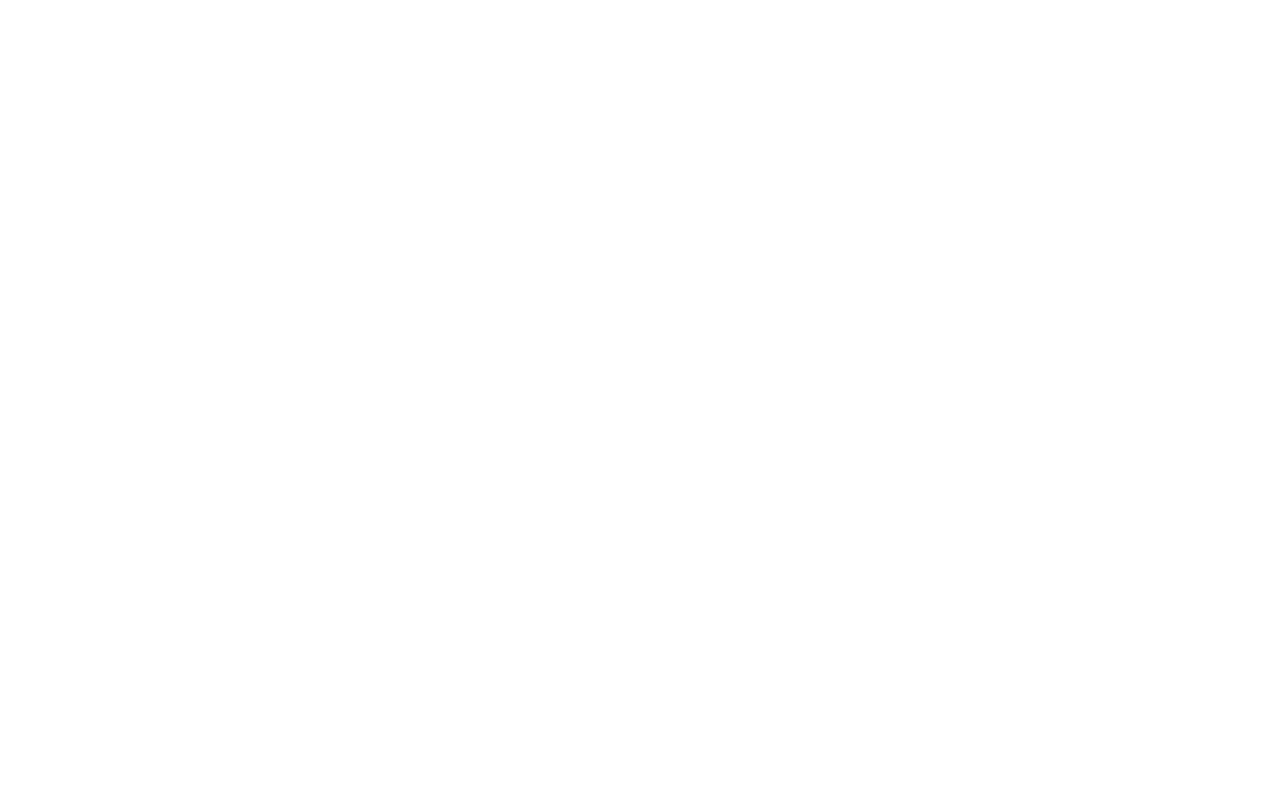
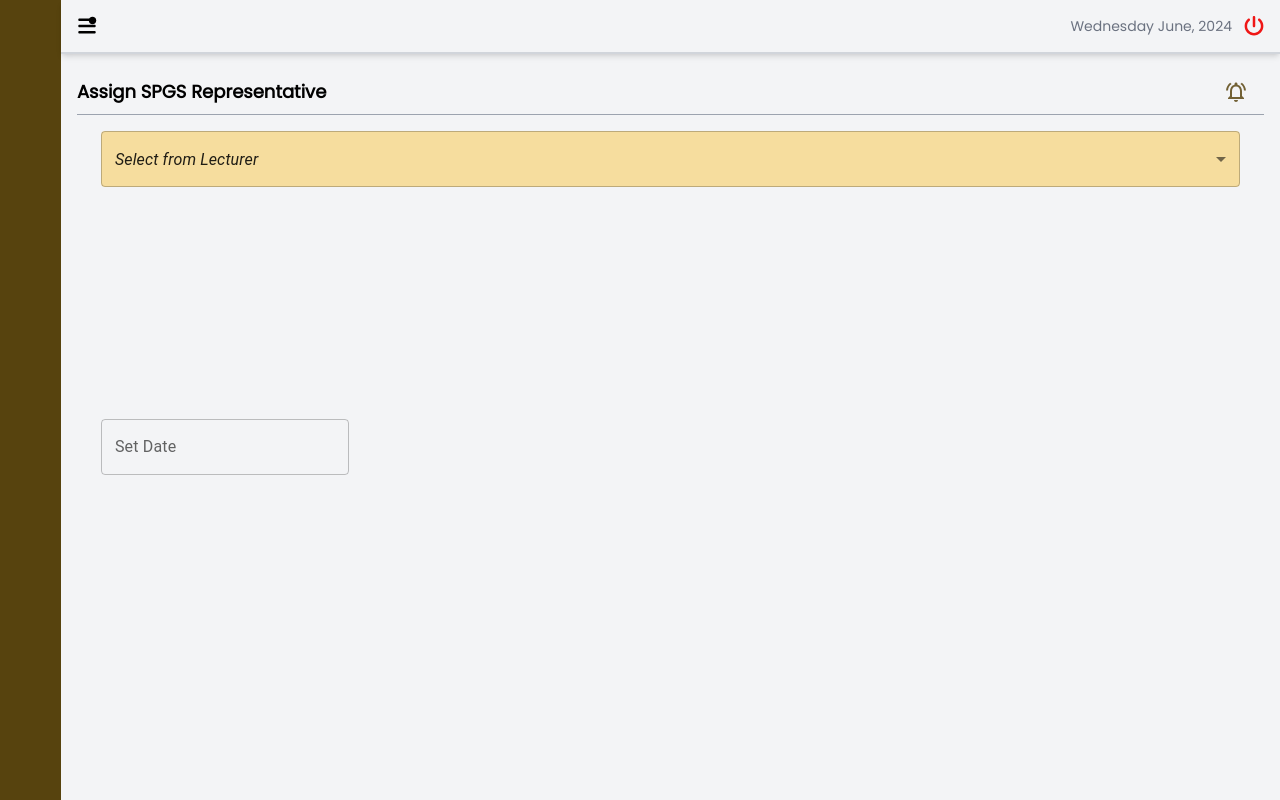
Before and after one commit to javadroid/Assignment, a React (Create React App) app: page /spgs in a window 1280 px wide. Before the commit this address had no page. Built offline with nearby package versions, Linux system fonts and the light colour scheme.

Commit message:
New Sreens

```diff
--- a/package.json
+++ b/package.json
@@ -6,6 +6,7 @@
     "@emotion/react": "^11.11.4",
     "@emotion/styled": "^11.11.5",
     "@mui/material": "^5.15.19",
+    "@mui/x-date-pickers": "^7.11.0",
     "@testing-library/jest-dom": "^5.17.0",
     "@testing-library/react": "^13.4.0",
     "@testing-library/user-event": "^13.5.0",
@@ -14,6 +15,8 @@
     "@types/react": "^18.2.69",
     "@types/react-dom": "^18.2.22",
     "autoprefixer": "^10.4.19",
+    "dayjs": "^1.11.12",
+    "dropdown-menu-element": "^1.2.1",
     "framer-motion": "^11.0.20",
     "postcss-cli": "^11.0.0",
     "react": "^18.2.0",
--- a/src/App.tsx
+++ b/src/App.tsx
@@ -9,6 +9,8 @@
 import Proposal from "./components/Student-Dashboard/Proposal";
 import HodDashboard from "./components/HOD Dashboard/HodDashboard";
 import HodLectdash from "./components/HOD && Lecturers Dashboard/Hod.Lect.dash";
+import InternalDisscussant from "./components/HOD Dashboard/InternalDisscussant";
+import SPGSRep from "./components/Dean/SPGSRep";
 
 const App: React.FC = () => {
   return (
@@ -24,6 +26,11 @@
         <Route path="/proposal" element={<Proposal />}></Route>
         <Route path="/hodDash" element={<HodDashboard />}></Route>
         <Route path="/hodLecDash" element={<HodLectdash />}></Route>
+        <Route
+          path="/InternalDisscussant"
+          element={<InternalDisscussant />}
+        ></Route>
+        <Route path="/spgs" element={<SPGSRep />}></Route>
       </Routes>
     </Router>
   );
--- a/src/Utilities/Data.tsx
+++ b/src/Utilities/Data.tsx
@@ -87,46 +87,22 @@
     second_supervisor: "",
     assignBtn: false,
   },
-  {
-    id: 2345093,
-    fullName: "John Mike",
-    approvedTopic: "WEB BASED CIVIL SERVICE PERFORMANCE EVALUATION SYSTEM",
-    first_supervisor: "",
-    second_supervisor: "",
-    assignBtn: false,
-  },
-  {
-    id: 2345093,
-    fullName: "John Mike",
-    approvedTopic: "WEB BASED CIVIL SERVICE PERFORMANCE EVALUATION SYSTEM",
-    first_supervisor: "",
-    second_supervisor: "",
-    assignBtn: false,
-  },
-  {
-    id: 2345093,
-    fullName: "John Mike",
-    approvedTopic: "WEB BASED CIVIL SERVICE PERFORMANCE EVALUATION SYSTEM",
-    first_supervisor: "",
-    second_supervisor: "",
-    assignBtn: false,
-  },
-  {
-    id: 2345093,
-    fullName: "John Mike",
-    approvedTopic: "WEB BASED CIVIL SERVICE PERFORMANCE EVALUATION SYSTEM",
-    first_supervisor: "",
-    second_supervisor: "",
-    assignBtn: false,
-  },
-  {
-    id: 2345093,
-    fullName: "John Mike",
-    approvedTopic: "WEB BASED CIVIL SERVICE PERFORMANCE EVALUATION SYSTEM",
-    first_supervisor: "",
-    second_supervisor: "",
-    assignBtn: false,
-  },
 ];
 
-export { commentsDataATH, uploadDataATH, assignStudentDataATH };
+const lecturersListDataATH = [
+  "Mr. Mark John",
+  "Mrs Pauline John",
+  "Dr. Mark John",
+  "Mr. Jona John",
+  "Mr. Juwon John",
+  "Mr. Javadriod Emma",
+  "Mrs Just Do It",
+  "Mrs.Mary John",
+];
+
+export {
+  commentsDataATH,
+  uploadDataATH,
+  assignStudentDataATH,
+  lecturersListDataATH,
+};
--- /dev/null
+++ b/src/components/Dean/SPGSRep.tsx
@@ -0,0 +1,43 @@
+import React from "react";
+import SideDesign from "../Reusable-Code/SideDesign";
+import Navigation from "../Reusable-Code/Navigation";
+import { MdOutlineNotificationsActive } from "react-icons/md";
+import DropDownMenu from "../Reusable-Code/DropDownMenu";
+import DatePickerCalander from "../Reusable-Code/DatePickerCalander";
+
+export default function SPGSRep() {
+  return (
+    <div className="font-pop h-screen flex flex-row lg:overflow-hidden bg-gray-100">
+      <SideDesign />
+      <div className="w-full text-black">
+        <Navigation />
+        <main className="w-full m-0 p-0 ">
+          <div className="m-4">
+            <div className="flex sm:flex-row justify-between items-center">
+              <h1 className="font-semibold my-2 text-sm lg:text-lg">
+                Assign SPGS Representative
+              </h1>
+              <MdOutlineNotificationsActive
+                className="fill-[#726135] w-5 h-5 lg:w-6 lg:h-6 mr-4 cursor-pointer transform transition ease-linear hover:scale-110"
+                to={"#"}
+              />
+            </div>
+            <hr className="border-gray-400" />
+          </div>
+        </main>
+        <div className="mx-10">
+          {/* DropDown Menu */}
+          <div className="w-full mb-56">
+            <DropDownMenu label="Assig SPGS Repsentative" />
+          </div>
+          {/* Lecturer Display Panel */}
+          <div></div>
+          {/* Date Picker */}
+          <div>
+            <DatePickerCalander />
+          </div>
+        </div>
+      </div>
+    </div>
+  );
+}
--- /dev/null
+++ b/src/components/Functions/CalanderStyle.tsx
@@ -0,0 +1,31 @@
+import { createTheme } from "@mui/material/styles";
+
+const newTheme = (theme: any) =>
+  createTheme({
+    ...theme,
+    components: {
+      MuiDateCalendar: {
+        styleOverrides: {
+          root: {
+            color: "#726135",
+            borderRadius: "5px",
+            backgroundColor: "#ffffff",
+          },
+        },
+      },
+      MuiPickersCalendarHeader: {
+        styleOverrides: {
+          root: {
+            color: "#ffffff",
+            borderRadius: "3px",
+            backgroundColor: "#726135",
+          },
+          switchViewButton: {
+            color: "#ffffff",
+          },
+        },
+      },
+    },
+  });
+
+export { newTheme };
--- a/src/components/HOD Dashboard/HodDashboard.tsx
+++ b/src/components/HOD Dashboard/HodDashboard.tsx
@@ -74,6 +74,7 @@
             Project Topics
           </p>
           <div className="m-4">
+            {/* search input */}
             <InputField
               labelText="search:"
               id=""
@@ -138,7 +139,7 @@
                 </Table>
               </TableContainer>
               <TablePagination
-                rowsPerPageOptions={[3, 10, 30]}
+                rowsPerPageOptions={[3, 10]}
                 component="div"
                 count={assignStudentDataATH.length}
                 rowsPerPage={rowsPerPage}
--- /dev/null
+++ b/src/components/HOD Dashboard/InternalDisscussant.tsx
@@ -0,0 +1,43 @@
+import React from "react";
+import SideDesign from "../Reusable-Code/SideDesign";
+import Navigation from "../Reusable-Code/Navigation";
+import { MdOutlineNotificationsActive } from "react-icons/md";
+import DropDownMenu from "../Reusable-Code/DropDownMenu";
+import DatePickerCalander from "../Reusable-Code/DatePickerCalander";
+
+export default function InternalDisscussant() {
+  return (
+    <div className="font-pop h-screen flex flex-row lg:overflow-hidden bg-gray-100">
+      <SideDesign />
+      <div className="w-full text-black">
+        <Navigation />
+        <main className="w-full m-0 p-0 ">
+          <div className="m-4">
+            <div className="flex sm:flex-row justify-between items-center">
+              <h1 className="font-semibold my-2 text-sm lg:text-lg">
+                Assign Internal Discussants
+              </h1>
+              <MdOutlineNotificationsActive
+                className="fill-[#726135] w-5 h-5 lg:w-6 lg:h-6 mr-4 cursor-pointer transform transition ease-linear hover:scale-110"
+                to={"#"}
+              />
+            </div>
+            <hr className="border-gray-400" />
+          </div>
+        </main>
+        <div className="mx-10">
+          {/* DropDown Menu */}
+          <div className="w-full mb-56">
+            <DropDownMenu label="Assign Internal Discussant" className="" />
+          </div>
+          {/* Lecturer Display Panel */}
+          <div></div>
+          {/* Date Picker */}
+          <div>
+            <DatePickerCalander />
+          </div>
+        </div>
+      </div>
+    </div>
+  );
+}
--- /dev/null
+++ b/src/components/Reusable-Code/DatePickerCalander.tsx
@@ -0,0 +1,26 @@
+import * as React from "react";
+import dayjs, { Dayjs } from "dayjs";
+import { DemoContainer } from "@mui/x-date-pickers/internals/demo";
+import { LocalizationProvider } from "@mui/x-date-pickers/LocalizationProvider";
+import { AdapterDayjs } from "@mui/x-date-pickers/AdapterDayjs";
+import { DatePicker } from "@mui/x-date-pickers/DatePicker";
+import { ThemeProvider } from "@mui/material/styles";
+import { newTheme } from "../Functions/CalanderStyle";
+
+export default function DatePickerValue() {
+  const [value, setValue] = React.useState<Dayjs | null>(dayjs(""));
+  console.log(value);
+
+  return (
+    <LocalizationProvider dateAdapter={AdapterDayjs}>
+      <DemoContainer components={["DatePicker"]}>
+        <ThemeProvider theme={newTheme}>
+          <DatePicker
+            label="Set Date"
+            onChange={(newValue) => setValue(newValue)}
+          />
+        </ThemeProvider>
+      </DemoContainer>
+    </LocalizationProvider>
+  );
+}
--- /dev/null
+++ b/src/components/Reusable-Code/DropDownMenu.tsx
@@ -0,0 +1,94 @@
+import React from "react";
+import OutlinedInput from "@mui/material/OutlinedInput";
+import Box from "@mui/material/Box";
+import MenuItem from "@mui/material/MenuItem";
+import Select, { SelectChangeEvent } from "@mui/material/Select";
+import { lecturersListDataATH } from "../../Utilities/Data";
+import { Theme, useTheme } from "@mui/material/styles";
+import Chip from "@mui/material/Chip";
+
+interface Props {
+  label: string;
+  className?: string;
+}
+
+function getStyles(name: string, personName: readonly string[], theme: Theme) {
+  return {
+    fontWeight:
+      personName.indexOf(name) === -1
+        ? theme.typography.fontWeightRegular
+        : theme.typography.fontWeightMedium,
+  };
+}
+
+const DropDownMenu: React.FC<Props> = ({ label, className }) => {
+  const theme = useTheme();
+  const [personName, setPersonName] = React.useState<string[]>([]);
+
+  const handleChange = (event: SelectChangeEvent<typeof personName>) => {
+    const {
+      target: { value },
+    } = event;
+    setPersonName(
+      // On autofill we get a stringified value.
+      typeof value === "string" ? value.split(",") : value
+    );
+  };
+
+  return (
+    <div>
+      <Box sx={{ minWidth: 120, mb: 2 }}>
+        <Select
+          sx={{ backgroundColor: "#f6dd9e" }}
+          className="w-[100%] "
+          displayEmpty
+          value={personName}
+          onChange={handleChange}
+          input={<OutlinedInput />}
+          renderValue={(selected) => {
+            if (selected.length === 0) {
+              return <em>Select from Lecturer</em>;
+            }
+
+            return selected.join(", ");
+          }}
+        >
+          <MenuItem disabled value="">
+            <em>Select from Lecturer</em>
+          </MenuItem>
+          {lecturersListDataATH.map((name) => (
+            <MenuItem
+              key={name}
+              value={name}
+              style={getStyles(name, personName, theme)}
+            >
+              {name}
+            </MenuItem>
+          ))}
+        </Select>
+      </Box>
+      {/* display the selected lecturer */}
+      <div className="mt-10 w-[100%] font-medium ">
+        {personName.length > 0 && (
+          <div>
+            <h3 className={className}>{label}:</h3>
+            <Box
+              sx={{
+                display: "flex",
+                flexWrap: "wrap",
+                gap: 0.5,
+                marginTop: 1.5,
+              }}
+            >
+              {personName.map((name) => (
+                <Chip key={name} label={name} />
+              ))}
+            </Box>
+          </div>
+        )}
+      </div>
+    </div>
+  );
+};
+
+export default DropDownMenu;
```
Also changed, not shown: 1 other file (tests, documents, lock files or other folders).
